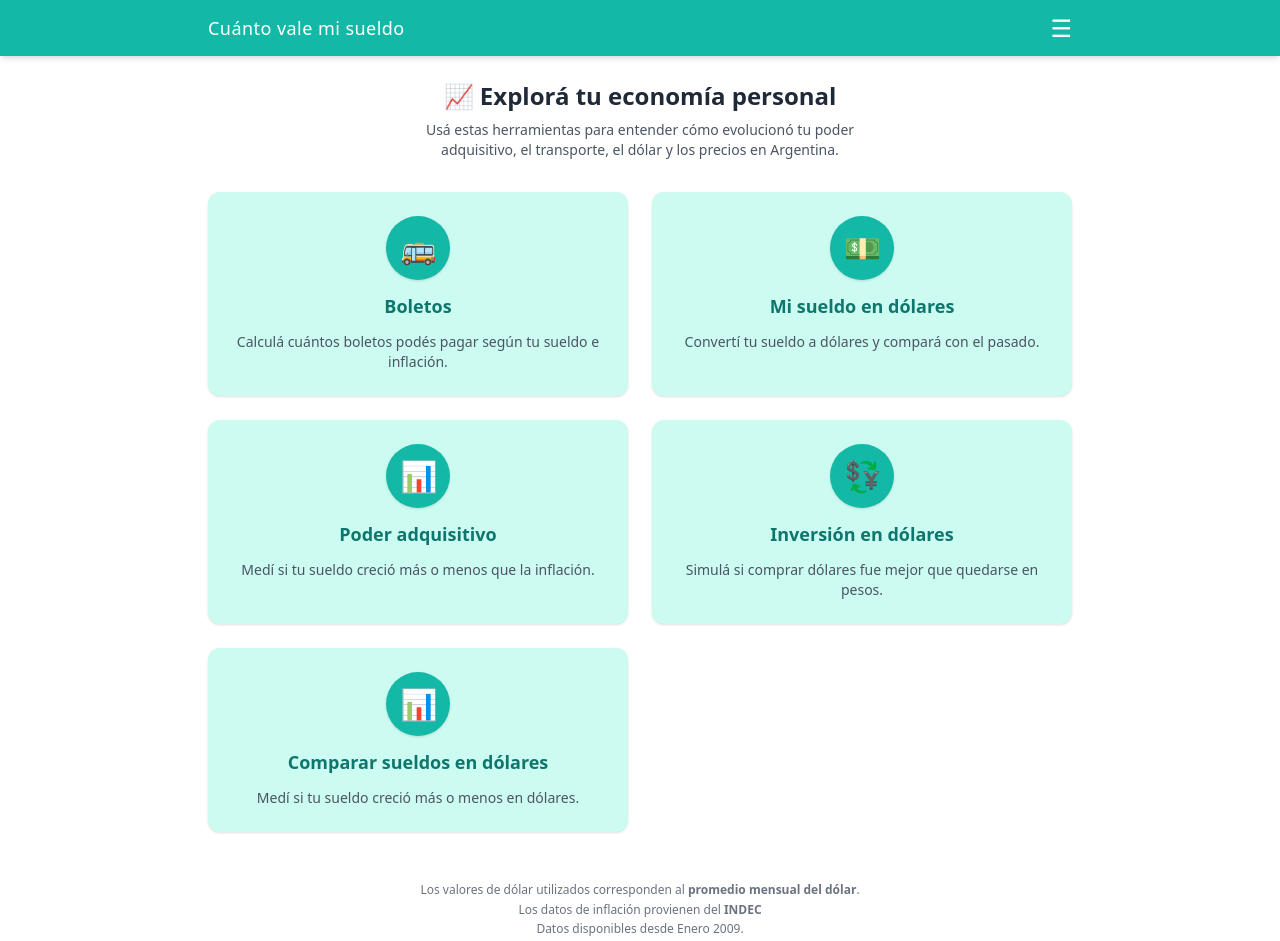
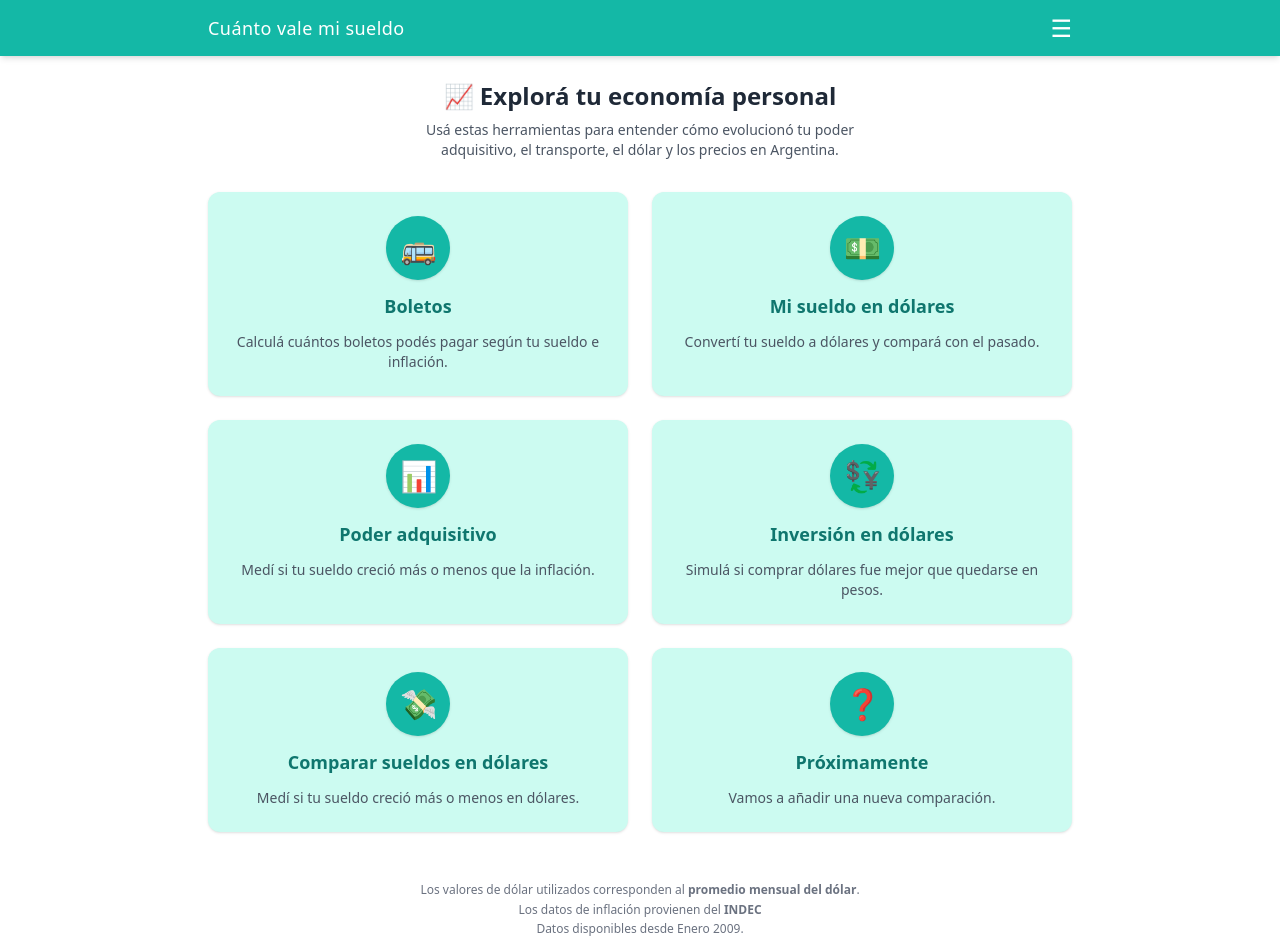
Before and after one commit to alanberns/cuanto-vale, a React (Vite) app: page / in a window 1280 px wide. Shown: the top 941 px of the page. Built offline with nearby package versions, Linux system fonts and the light colour scheme.

Commit message:
emojis actualizados + comingsoon

```diff
--- a/src/pages/CalculadorSueldoDolar.jsx
+++ b/src/pages/CalculadorSueldoDolar.jsx
@@ -145,7 +145,7 @@ export default function CalculadorSueldoDolar() {
               <div className="font-bold text-xl px-4 py-2 rounded-lg">${resultado.sueldoReducido}</div>
             </div>
             <div className="bg-white p-4 rounded-lg shadow-sm flex items-center justify-between">
-              <p>🧮 Sueldo en dólares en {formatearMes(fechaBase)}</p>
+              <p>💰 Sueldo en dólares en {formatearMes(fechaBase)}</p>
               <div className="font-bold text-xl px-4 py-2 rounded-lg whitespace-nowrap">USD {resultado.sueldoDolarHistorico}</div>
             </div>
             <div className="bg-white p-4 rounded-lg shadow-sm flex items-center justify-between">
--- a/src/pages/ComparadorDolares.jsx
+++ b/src/pages/ComparadorDolares.jsx
@@ -139,7 +139,7 @@ export default function ComparadorDolares() {
           <div className="mt-10 grid grid-cols-1 sm:grid-cols-2 gap-4 text-sm text-gray-700">
             {[
               { label: `📅 Dólar en ${formatearMes(fechaCompra)}`, value: `$${resultado.valorPasado}` },
-              { label: `📅 Dólar actual`, value: `$${resultado.valorActual} (${resultado.variacion}%)`, nowrap: true },
+              { label: `💵 Dólar actual`, value: `$${resultado.valorActual} (${resultado.variacion}%)`, nowrap: true },
               { label: `💸 Inversión inicial en pesos`, value: `$${resultado.inversionPasada}` },
               { label: `💰 Valor actual de esos dólares`, value: `$${resultado.valorHoy}` },
               {
@@ -151,7 +151,7 @@ export default function ComparadorDolares() {
               { label: `📈 Inflación acumulada desde ${formatearMes(fechaCompra)}`, value: `${resultado.inflacion}%` },
               { label: `🎯 Valor ajustado por inflación`, value: `$${resultado.inversionAjustada}` },
               {
-                label: `🧮 Diferencia respecto al ajuste`,
+                label: `💵 Diferencia respecto al ajuste`,
                 value: `$${resultado.diferencialVsInflacion} (${resultado.diferencialPorcentaje}%)`,
                 color: resultado.diferencialVsInflacion < 0 ? "text-red-600" : "text-green-600",
                 nowrap: true,
--- a/src/pages/MenuPrincipal.jsx
+++ b/src/pages/MenuPrincipal.jsx
@@ -28,7 +28,7 @@ export default function MenuPrincipal({ onSelect }) {
       id: "sueldoDolaresSimple",
       titulo: "Comparar sueldos en dólares",
       descripcion: "Medí si tu sueldo creció más o menos en dólares.",
-        icono: "📊",
+      icono: "💸",
     },
   ];
 
@@ -46,7 +46,7 @@ export default function MenuPrincipal({ onSelect }) {
           <button
             key={s.id}
             onClick={() => onSelect(s.id)}
-              className = "rounded-xl bg-teal-100 shadow hover:shadow-md p-6 text-center flex flex-col items-center gap-3 transition "
+            className="rounded-xl bg-teal-100 shadow hover:shadow-md p-6 text-center flex flex-col items-center gap-3 transition "
           >
             <div className="bg-teal-500 text-white rounded-full w-16 h-16 flex items-center justify-center text-3xl shadow">
               {s.icono}
@@ -55,6 +55,15 @@ export default function MenuPrincipal({ onSelect }) {
             <p className="text-sm text-gray-600">{s.descripcion}</p>
           </button>
         ))}
+        <button disabled
+          className="rounded-xl bg-teal-100 shadow hover:shadow-md p-6 text-center flex flex-col items-center gap-3 transition"
+        >
+          <div className="bg-teal-500 text-white rounded-full w-16 h-16 flex items-center justify-center text-3xl shadow">
+            ❓
+          </div>
+          <h3 className="text-lg font-semibold text-teal-700">Próximamente</h3>
+          <p className="text-sm text-gray-600">Vamos a añadir una nueva comparación.</p>
+        </button>
       </div>
 
       <div className="mt-12 text-xs text-gray-500 text-center max-w-2xl mx-auto leading-relaxed">
```
Lines whose indentation alone changed are shown as unchanged.
